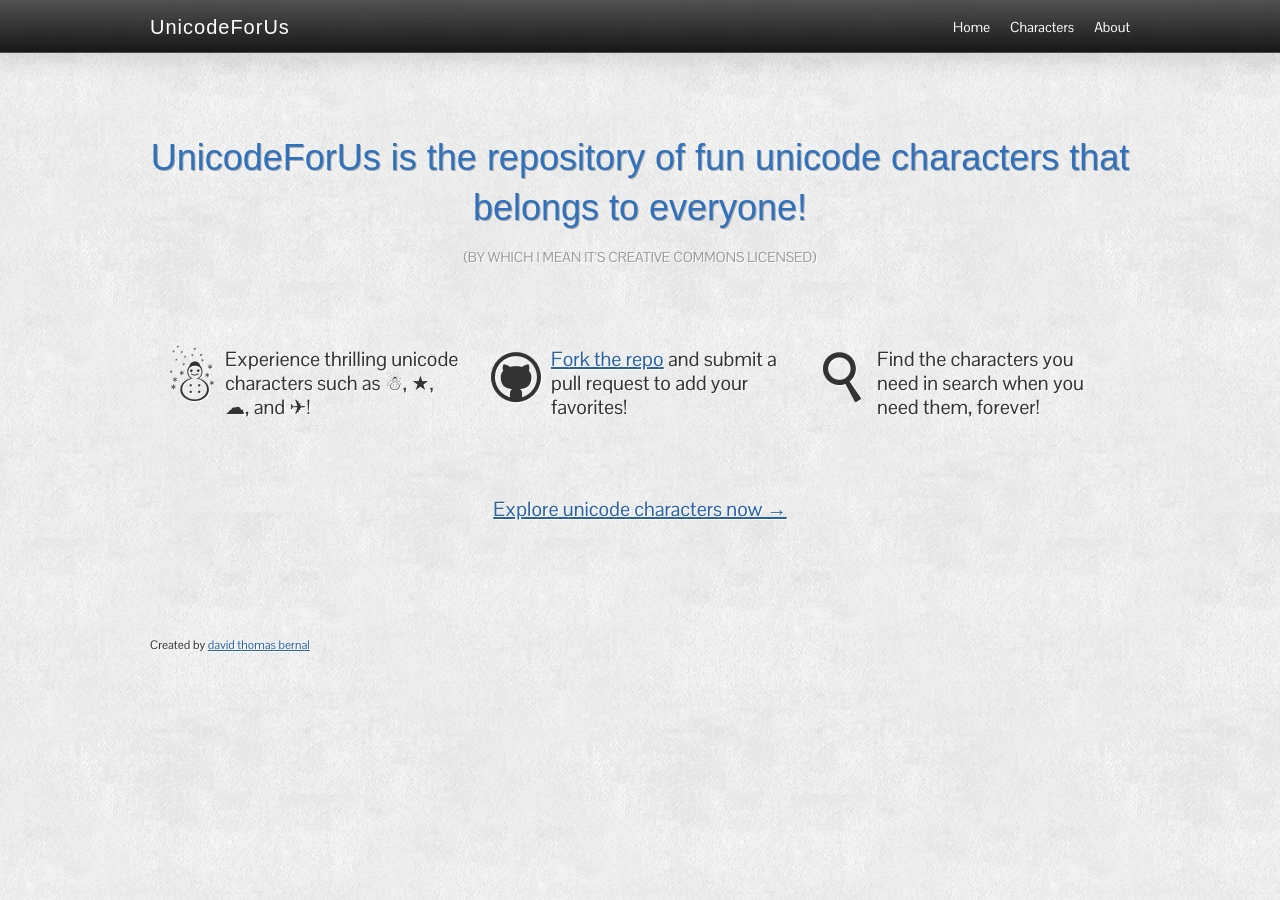
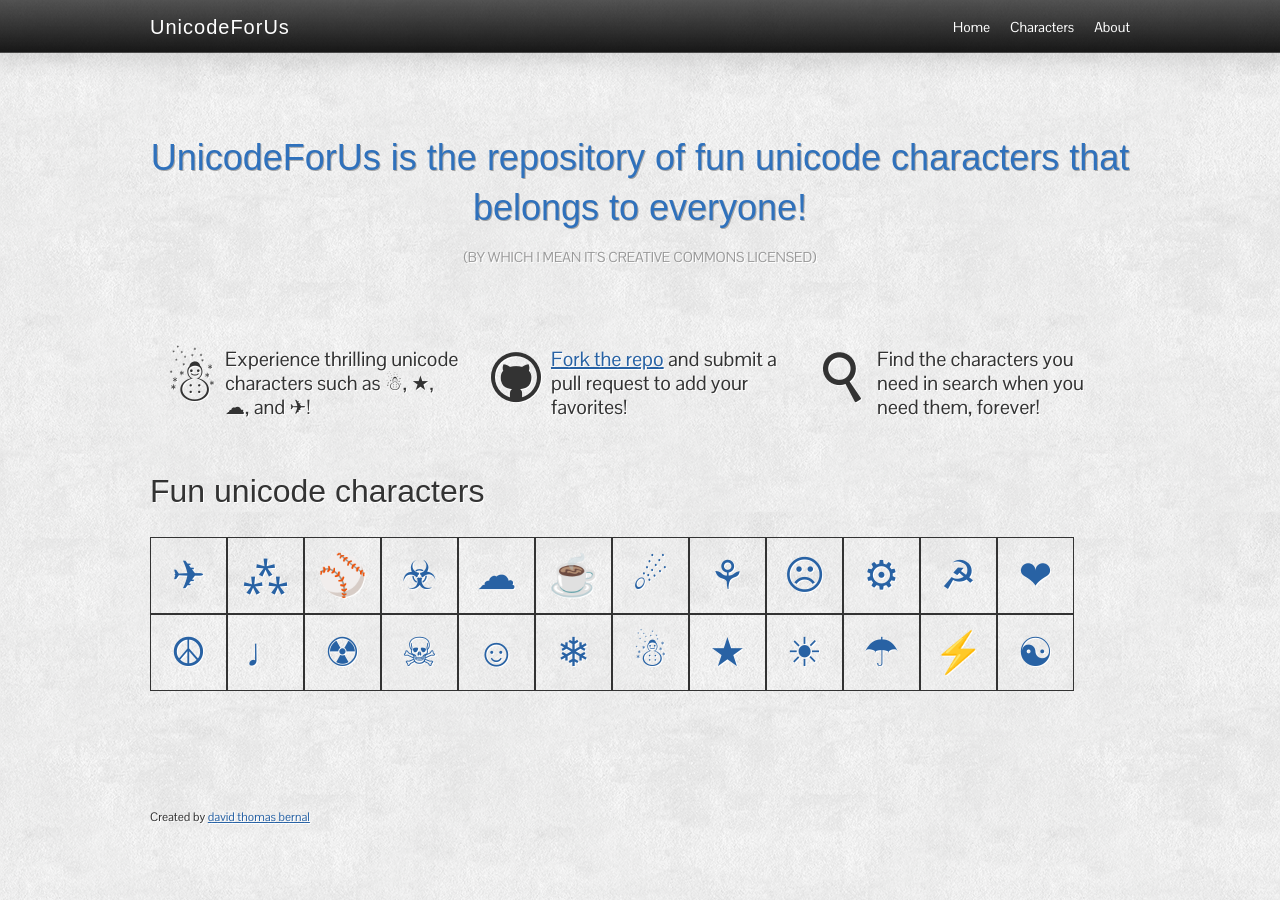
Before and after one commit to dtb/unicodeforus, a Jekyll site: the page built from index.html, in a window 1280 px wide. Built offline with Jekyll 4.4.1, drawn with Linux system fonts in a browser that asks for light colours; some web fonts are replaced.

Commit message:
just move the characters to the main page whynot

```diff
--- a/index.html
+++ b/index.html
@@ -15,6 +15,17 @@ title: UnicodeForUs—open repository of fun unicode characters
 		<li data-icon="&#xe001;">Find the characters you need in search when you need them, forever!</li>
 	</ul>
 </section>
-<section>
-	<a id="call-to-action" href="/characters">Explore unicode characters now →</a>
+<section class="characters cf">
+	<h2>Fun unicode characters</h2>
+	<ul>
+	{% for page in site.pages %}
+		{% if page.character %}
+			<li>
+				<a href="{{ page.url }}">
+					{{ page.character }}
+				</a>
+			</li>
+		{% endif %}
+	{% endfor %}
+	</ul>
 </section>
```
